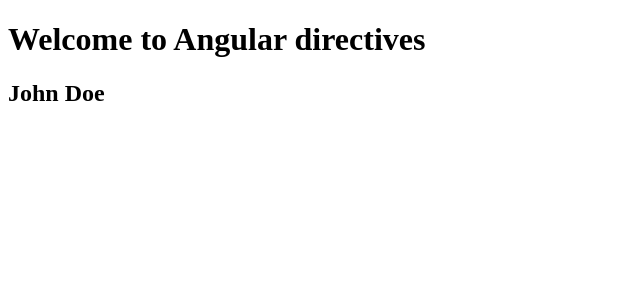
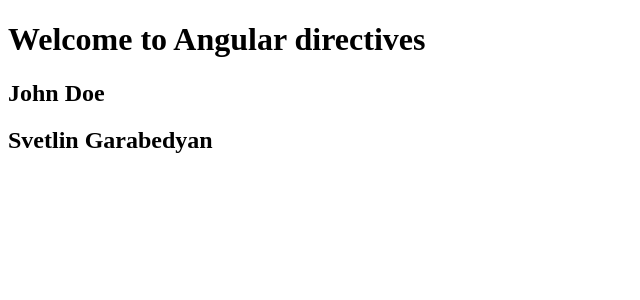
Before and after one commit to SvetlinGG/Angular-tutorial, an Angular app in the folder angular-directives/: page / in a window 1280 px wide. Shown: the top 300 px of the page, without its empty margins (0-640 px from the left). Built offline with nearby package versions, Linux system fonts and the light colour scheme.

Commit message:
use @if conditional statement

```diff
--- a/angular-directives/src/app/app.component.html
+++ b/angular-directives/src/app/app.component.html
@@ -2,5 +2,9 @@
 
 <h2 *ngIf="isLoggedIn" >{{userName}}</h2>
 
+@if (isLoggedIn) {
+  <h2>{{secondUserName}}</h2>
+}
+
 
 <router-outlet />
--- a/angular-directives/src/app/app.component.ts
+++ b/angular-directives/src/app/app.component.ts
@@ -12,5 +12,7 @@
 export class AppComponent {
 
   isLoggedIn: boolean = true;
-  userName: string = 'John Doe'
+  userName: string = 'John Doe';
+
+  secondUserName: string = 'Svetlin Garabedyan';
 }
```
